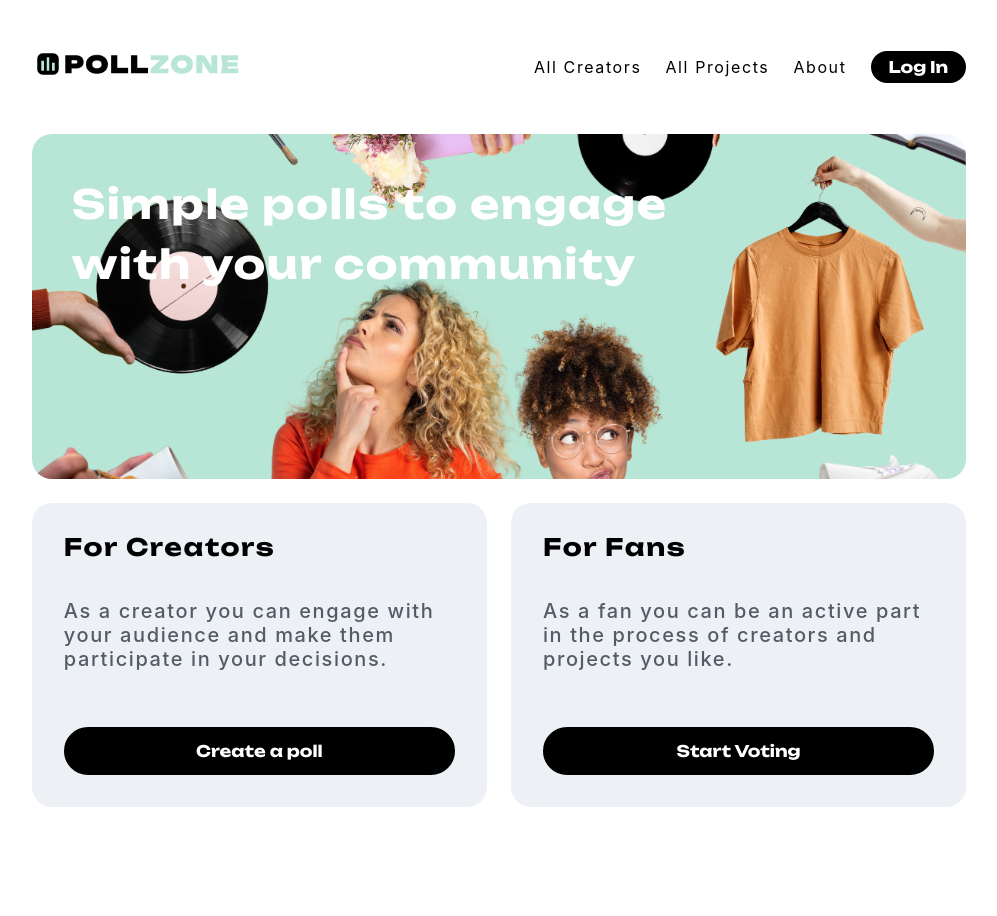
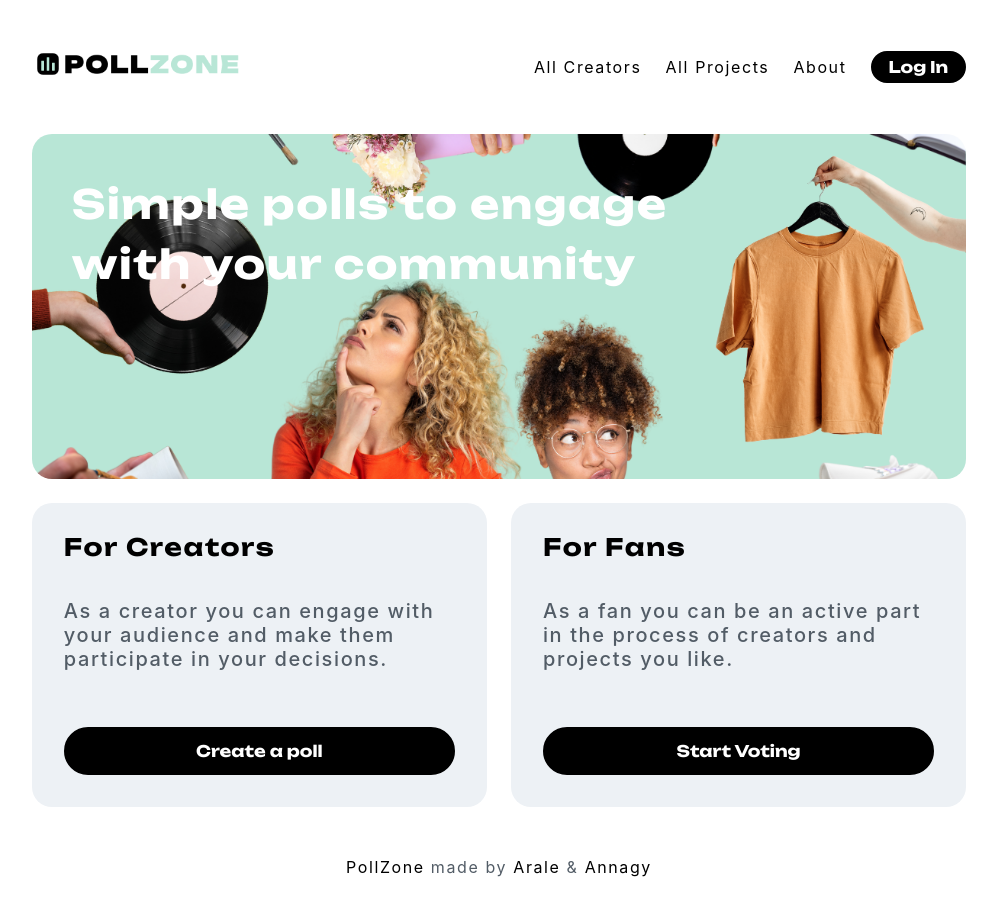
Before and after one commit to justArale/pollzone-client, a React (Vite) app: page / in a window 1280 px wide. Shown: the top 916 px of the page, without its empty margins (141-1138 px from the left). Before the commit the page ends 855 px from the top, so only its background shows below. Built offline with nearby package versions, Linux system fonts and the light colour scheme; no server answers.

Commit message:
added footer

```diff
--- a/src/App.jsx
+++ b/src/App.jsx
@@ -19,9 +19,9 @@ import IsAnon from "./components/IsAnon";
 
 import { ToastContainer, toast } from "react-toastify";
 import { useState } from "react";
+import Footer from "./components/Footer";
 
 function App() {
-
   const [isOverlayOpen, setIsOverlayOpen] = useState(false);
   const [isLogin, setIsLogin] = useState(true);
 
@@ -36,15 +36,20 @@ function App() {
 
   return (
     <div className="page">
-      <Navbar isOverlayOpen={isOverlayOpen}
-          handleLoginClick={handleLoginClick}
-          handleCloseOverlay={handleCloseOverlay}
-          isLogin={isLogin}
-          setIsLogin={setIsLogin}/>
+      <Navbar
+        isOverlayOpen={isOverlayOpen}
+        handleLoginClick={handleLoginClick}
+        handleCloseOverlay={handleCloseOverlay}
+        isLogin={isLogin}
+        setIsLogin={setIsLogin}
+      />
       <div>
         <ToastContainer />
         <Routes>
-          <Route path="/" element={<HomePage handleLoginClick={handleLoginClick}/>} />
+          <Route
+            path="/"
+            element={<HomePage handleLoginClick={handleLoginClick} />}
+          />
           <Route path="/dashboard" element={<DashboardPage />} />
           <Route path="/about" element={<AboutPage />} />
           <Route path="/projects" element={<AllProjectsPage />} />
@@ -78,6 +83,7 @@ function App() {
           <Route path="*" element={<ErrorPage />} />
         </Routes>
       </div>
+      <Footer />
     </div>
   );
 }
--- /dev/null
+++ b/src/components/Footer.jsx
@@ -0,0 +1,21 @@
+import React from "react";
+
+function Footer() {
+  return (
+    <div className="footer">
+      <h2 className="bodyLink">
+        <span className="primaryColor">PollZone</span> made by{" "}
+        <a href="https://github.com/justArale" target="_blank">
+          {" "}
+          <span className="primaryColor">Arale </span>
+        </a>
+        &{" "}
+        <a href="https://github.com/annagy07" target="_blank">
+          <span className="primaryColor">Annagy</span>
+        </a>
+      </h2>
+    </div>
+  );
+}
+
+export default Footer;
--- a/src/index.css
+++ b/src/index.css
@@ -193,6 +193,10 @@ body {
   padding: 4px 16px;
 }
 
+.footer {
+  text-align: center;
+}
+
 .containerCreatePage {
   display: flex;
   flex-direction: column;
```
